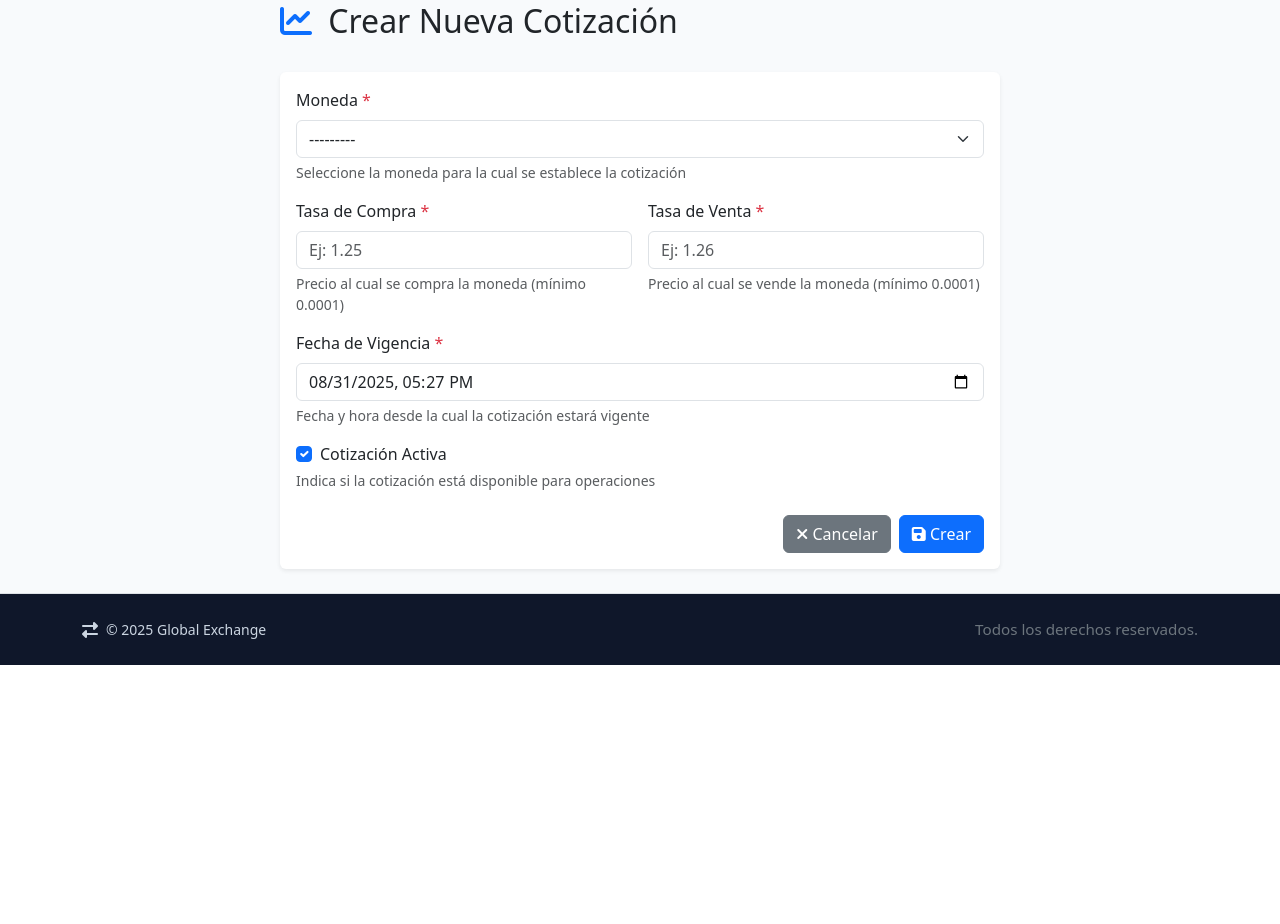
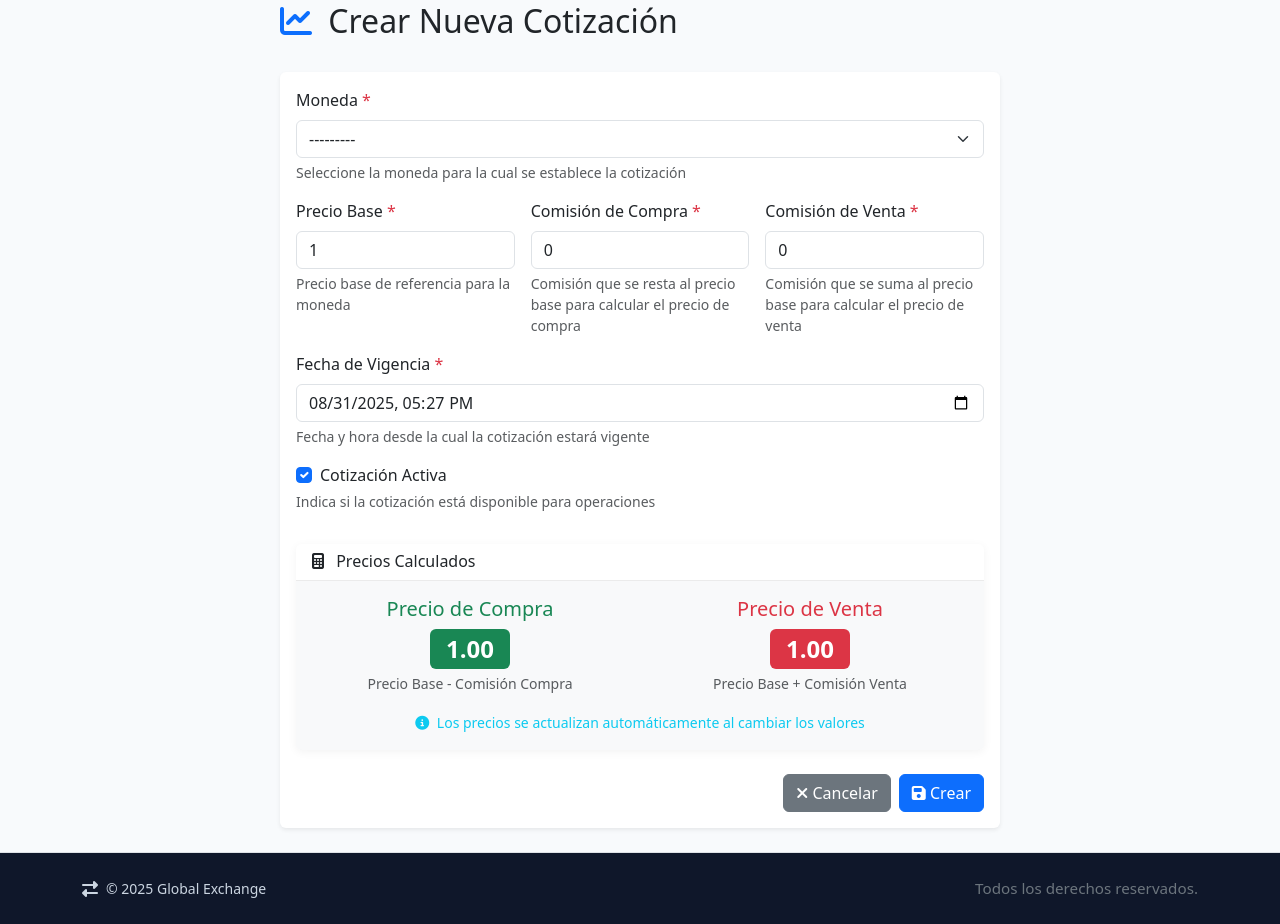
Before and after one commit to ingenieria-software-fpuna/global-exchange, a Django app: page /tasa-cambio/crear/ in a window 1280 px wide. Shown: the part 228-1152 px from the top of the page. Before the commit the page ends 893 px from the top, so only its background shows below. Run offline with Django 5.2, Linux system fonts and the light colour scheme; the visitor is signed in with stand-in values (Sample User, id 1); data that the repository does not hold is empty.

Commit message:
Refactorizar el modelo y los formularios de TasaCambio para utilizar precio_base, comision_compra y comision_venta en lugar de tasa_compra y tasa_venta. Actualizar las vistas, plantillas y pruebas relacionadas según corresponda. Implementar el cálculo de precios en tiempo real en los formularios.

```diff
--- a/tasa_cambio/forms.py
+++ b/tasa_cambio/forms.py
@@ -13,24 +13,30 @@ class TasaCambioForm(forms.ModelForm):
     class Meta:
         model = TasaCambio
         fields = [
-            'moneda', 'tasa_compra', 'tasa_venta', 'fecha_vigencia', 'es_activa'
+            'moneda', 'precio_base', 'comision_compra', 'comision_venta', 'fecha_vigencia', 'es_activa'
         ]
         widgets = {
             'moneda': forms.Select(attrs={
                 'class': 'form-select',
                 'placeholder': 'Seleccione una moneda'
             }),
-            'tasa_compra': forms.NumberInput(attrs={
+            'precio_base': forms.NumberInput(attrs={
                 'class': 'form-control',
-                'placeholder': 'Ej: 1.25',
+                'placeholder': 'Ej: 7500',
                 'step': 'any',
                 'min': '0.00000001'
             }),
-            'tasa_venta': forms.NumberInput(attrs={
+            'comision_compra': forms.NumberInput(attrs={
                 'class': 'form-control',
-                'placeholder': 'Ej: 1.26',
+                'placeholder': 'Ej: 300',
                 'step': 'any',
-                'min': '0.00000001'
+                'min': '0'
+            }),
+            'comision_venta': forms.NumberInput(attrs={
+                'class': 'form-control',
+                'placeholder': 'Ej: 200',
+                'step': 'any',
+                'min': '0'
             }),
             'fecha_vigencia': forms.DateTimeInput(attrs={
                 'class': 'form-control',
@@ -43,15 +49,17 @@ class TasaCambioForm(forms.ModelForm):
         }
         labels = {
             'moneda': 'Moneda',
-            'tasa_compra': 'Tasa de Compra',
-            'tasa_venta': 'Tasa de Venta',
+            'precio_base': 'Precio Base',
+            'comision_compra': 'Comisión de Compra',
+            'comision_venta': 'Comisión de Venta',
             'fecha_vigencia': 'Fecha de Vigencia',
             'es_activa': 'Cotización Activa',
         }
         help_texts = {
             'moneda': 'Seleccione la moneda para la cual se establece la cotización',
-            'tasa_compra': 'Precio al cual se compra la moneda (mínimo 0.0001)',
-            'tasa_venta': 'Precio al cual se vende la moneda (mínimo 0.0001)',
+            'precio_base': 'Precio base de referencia para la moneda',
+            'comision_compra': 'Comisión que se resta al precio base para calcular el precio de compra',
+            'comision_venta': 'Comisión que se suma al precio base para calcular el precio de venta',
             'fecha_vigencia': 'Fecha y hora desde la cual la cotización estará vigente',
             'es_activa': 'Indica si la cotización está disponible para operaciones',
         }
@@ -68,42 +76,37 @@ class TasaCambioForm(forms.ModelForm):
 
     def clean(self):
         cleaned_data = super().clean()
-        tasa_compra = cleaned_data.get('tasa_compra')
-        tasa_venta = cleaned_data.get('tasa_venta')
+        precio_base = cleaned_data.get('precio_base')
+        comision_compra = cleaned_data.get('comision_compra')
+        comision_venta = cleaned_data.get('comision_venta')
         moneda = cleaned_data.get('moneda')
 
-        # Validar que la tasa de venta sea mayor que la de compra
-        if tasa_compra and tasa_venta:
-            if tasa_venta <= tasa_compra:
+        # Validar que el precio de compra resultante sea positivo
+        if precio_base and comision_compra:
+            precio_compra = precio_base - comision_compra
+            if precio_compra <= 0:
                 raise forms.ValidationError(
-                    'La tasa de venta debe ser mayor que la tasa de compra.'
+                    f'El precio de compra resultante debe ser positivo. '
+                    f'Precio base: {precio_base}, Comisión de compra: {comision_compra} '
+                    f'= Precio de compra: {precio_compra}'
                 )
 
-        # Validar que las tasas respeten los decimales de la moneda
-        if moneda and (tasa_compra or tasa_venta):
+        # Validar que las comisiones respeten los decimales de la moneda
+        if moneda and (precio_base or comision_compra or comision_venta):
             decimales_moneda = moneda.decimales
 
-            if tasa_compra:
-                # Verificar que la tasa de compra no tenga más decimales de los permitidos
-                str_compra = str(tasa_compra)
-                if '.' in str_compra:
-                    decimales_compra = len(str_compra.split('.')[1])
-                    if decimales_compra > decimales_moneda:
-                        raise forms.ValidationError(
-                            f'La tasa de compra no puede tener más de {decimales_moneda} decimales '
-                            f'(configurado para {moneda.nombre}).'
-                        )
-
-            if tasa_venta:
-                # Verificar que la tasa de venta no tenga más decimales de los permitidos
-                str_venta = str(tasa_venta)
-                if '.' in str_venta:
-                    decimales_venta = len(str_venta.split('.')[1])
-                    if decimales_venta > decimales_moneda:
-                        raise forms.ValidationError(
-                            f'La tasa de venta no puede tener más de {decimales_moneda} decimales '
-                            f'(configurado para {moneda.nombre}).'
-                        )
+            for campo, valor in [('precio_base', precio_base),
+                               ('comision_compra', comision_compra),
+                               ('comision_venta', comision_venta)]:
+                if valor:
+                    str_valor = str(valor)
+                    if '.' in str_valor:
+                        decimales_valor = len(str_valor.split('.')[1])
+                        if decimales_valor > decimales_moneda:
+                            raise forms.ValidationError(
+                                f'El {campo.replace("_", " ")} no puede tener más de {decimales_moneda} decimales '
+                                f'(configurado para {moneda.nombre}).'
+                            )
 
         # Verificar si ya existe una cotización activa para informar al usuario
         if moneda and not self.instance.pk:
@@ -118,17 +121,23 @@ class TasaCambioForm(forms.ModelForm):
 
         return cleaned_data
 
-    def clean_tasa_compra(self):
-        tasa_compra = self.cleaned_data.get('tasa_compra')
-        if tasa_compra and tasa_compra <= 0:
-            raise forms.ValidationError('La tasa de compra debe ser mayor que cero.')
-        return tasa_compra
+    def clean_precio_base(self):
+        precio_base = self.cleaned_data.get('precio_base')
+        if precio_base and precio_base <= 0:
+            raise forms.ValidationError('El precio base debe ser mayor que cero.')
+        return precio_base
 
-    def clean_tasa_venta(self):
-        tasa_venta = self.cleaned_data.get('tasa_venta')
-        if tasa_venta and tasa_venta <= 0:
-            raise forms.ValidationError('La tasa de venta debe ser mayor que cero.')
-        return tasa_venta
+    def clean_comision_compra(self):
+        comision_compra = self.cleaned_data.get('comision_compra')
+        if comision_compra and comision_compra < 0:
+            raise forms.ValidationError('La comisión de compra no puede ser negativa.')
+        return comision_compra
+
+    def clean_comision_venta(self):
+        comision_venta = self.cleaned_data.get('comision_venta')
+        if comision_venta and comision_venta < 0:
+            raise forms.ValidationError('La comisión de venta no puede ser negativa.')
+        return comision_venta
 
 
 class TasaCambioSearchForm(forms.Form):
--- a/tasa_cambio/templates/tasa_cambio/tasacambio_form.html
+++ b/tasa_cambio/templates/tasa_cambio/tasacambio_form.html
@@ -57,35 +57,51 @@
                                 {% endif %}
                             </div>
 
-                            <!-- Tasa de Compra -->
-                            <div class="col-md-6">
-                                <label for="{{ form.tasa_compra.id_for_label }}" class="form-label">
-                                    {{ form.tasa_compra.label }} <span class="text-danger">*</span>
+                            <!-- Precio Base -->
+                            <div class="col-md-4">
+                                <label for="{{ form.precio_base.id_for_label }}" class="form-label">
+                                    {{ form.precio_base.label }} <span class="text-danger">*</span>
                                 </label>
-                                {{ form.tasa_compra }}
-                                {% if form.tasa_compra.errors %}
+                                {{ form.precio_base }}
+                                {% if form.precio_base.errors %}
                                     <div class="invalid-feedback d-block">
-                                        {{ form.tasa_compra.errors.0 }}
+                                        {{ form.precio_base.errors.0 }}
                                     </div>
                                 {% endif %}
-                                {% if form.tasa_compra.help_text %}
-                                    <div class="form-text">{{ form.tasa_compra.help_text }}</div>
+                                {% if form.precio_base.help_text %}
+                                    <div class="form-text">{{ form.precio_base.help_text }}</div>
                                 {% endif %}
                             </div>
 
-                            <!-- Tasa de Venta -->
-                            <div class="col-md-6">
-                                <label for="{{ form.tasa_venta.id_for_label }}" class="form-label">
-                                    {{ form.tasa_venta.label }} <span class="text-danger">*</span>
+                            <!-- Comisión de Compra -->
+                            <div class="col-md-4">
+                                <label for="{{ form.comision_compra.id_for_label }}" class="form-label">
+                                    {{ form.comision_compra.label }} <span class="text-danger">*</span>
                                 </label>
-                                {{ form.tasa_venta }}
-                                {% if form.tasa_venta.errors %}
+                                {{ form.comision_compra }}
+                                {% if form.comision_compra.errors %}
                                     <div class="invalid-feedback d-block">
-                                        {{ form.tasa_venta.errors.0 }}
+                                        {{ form.comision_compra.errors.0 }}
                                     </div>
                                 {% endif %}
-                                {% if form.tasa_venta.help_text %}
-                                    <div class="form-text">{{ form.tasa_venta.help_text }}</div>
+                                {% if form.comision_compra.help_text %}
+                                    <div class="form-text">{{ form.comision_compra.help_text }}</div>
+                                {% endif %}
+                            </div>
+
+                            <!-- Comisión de Venta -->
+                            <div class="col-md-4">
+                                <label for="{{ form.comision_venta.id_for_label }}" class="form-label">
+                                    {{ form.comision_venta.label }} <span class="text-danger">*</span>
+                                </label>
+                                {{ form.comision_venta }}
+                                {% if form.comision_venta.errors %}
+                                    <div class="invalid-feedback d-block">
+                                        {{ form.comision_venta.errors.0 }}
+                                    </div>
+                                {% endif %}
+                                {% if form.comision_venta.help_text %}
+                                    <div class="form-text">{{ form.comision_venta.help_text }}</div>
                                 {% endif %}
                             </div>
 
@@ -121,6 +137,44 @@
                                 {% if form.es_activa.help_text %}
                                     <div class="form-text">{{ form.es_activa.help_text }}</div>
                                 {% endif %}
+                            </div>
+
+                            <!-- Vista previa de precios calculados -->
+                            <div class="col-md-12">
+                                <div class="card bg-light mt-3">
+                                    <div class="card-header">
+                                        <h6 class="mb-0">
+                                            <i class="fas fa-calculator me-2"></i>
+                                            Precios Calculados
+                                        </h6>
+                                    </div>
+                                    <div class="card-body">
+                                        <div class="row">
+                                            <div class="col-md-6">
+                                                <div class="text-center">
+                                                    <h5 class="text-success">Precio de Compra</h5>
+                                                    <span class="badge bg-success fs-4" id="precio-compra">-</span>
+                                                    <small class="d-block text-muted mt-1">Precio Base - Comisión Compra</small>
+                                                </div>
+                                            </div>
+                                            <div class="col-md-6">
+                                                <div class="text-center">
+                                                    <h5 class="text-danger">Precio de Venta</h5>
+                                                    <span class="badge bg-danger fs-4" id="precio-venta">-</span>
+                                                    <small class="d-block text-muted mt-1">Precio Base + Comisión Venta</small>
+                                                </div>
+                                            </div>
+                                        </div>
+                                        <div class="row mt-3">
+                                            <div class="col-md-12 text-center">
+                                                <small class="text-info">
+                                                    <i class="fas fa-info-circle me-1"></i>
+                                                    Los precios se actualizan automáticamente al cambiar los valores
+                                                </small>
+                                            </div>
+                                        </div>
+                                    </div>
+                                </div>
                             </div>
                         </div>
 
@@ -167,13 +221,43 @@
     }, false);
 })();
 
-// Validación en tiempo real de tasas
+// Validación en tiempo real y cálculo de precios
 document.addEventListener('DOMContentLoaded', function() {
-    const tasaCompra = document.getElementById('{{ form.tasa_compra.id_for_label }}');
-    const tasaVenta = document.getElementById('{{ form.tasa_venta.id_for_label }}');
+    const precioBase = document.getElementById('{{ form.precio_base.id_for_label }}');
+    const comisionCompra = document.getElementById('{{ form.comision_compra.id_for_label }}');
+    const comisionVenta = document.getElementById('{{ form.comision_venta.id_for_label }}');
     const monedaSelect = document.getElementById('{{ form.moneda.id_for_label }}');
+    const precioCompraDisplay = document.getElementById('precio-compra');
+    const precioVentaDisplay = document.getElementById('precio-venta');
 
-    // Función para ajustar los campos de tasa según los decimales de la moneda
+    // Función para calcular y mostrar precios
+    function calcularPrecios() {
+        const base = parseFloat(precioBase.value) || 0;
+        const compra = parseFloat(comisionCompra.value) || 0;
+        const venta = parseFloat(comisionVenta.value) || 0;
+
+        const precioCompraCalculado = base - compra;
+        const precioVentaCalculado = base + venta;
+
+        precioCompraDisplay.textContent = precioCompraCalculado.toFixed(2);
+        precioVentaDisplay.textContent = precioVentaCalculado.toFixed(2);
+
+        // Cambiar color si los precios son inválidos
+        if (precioCompraCalculado <= 0) {
+            precioCompraDisplay.className = 'badge bg-warning fs-4';
+            precioCompraDisplay.textContent = 'Inválido';
+        } else {
+            precioCompraDisplay.className = 'badge bg-success fs-4';
+        }
+
+        if (precioVentaCalculado <= 0) {
+            precioVentaDisplay.className = 'badge bg-warning fs-4';
+        } else {
+            precioVentaDisplay.className = 'badge bg-danger fs-4';
+        }
+    }
+
+    // Función para ajustar los campos según los decimales de la moneda
     function ajustarDecimalesMoneda() {
         const monedaId = monedaSelect.value;
         if (monedaId) {
@@ -185,35 +269,26 @@ document.addEventListener('DOMContentLoaded', function() {
                         const decimales = data.data.decimales;
                         const step = Math.pow(10, -decimales);
 
-                        // Ajustar el step de los campos de tasa
-                        tasaCompra.step = step;
-                        tasaVenta.step = step;
+                        precioBase.step = step;
+                        comisionCompra.step = step;
+                        comisionVenta.step = step;
 
-                        // Actualizar placeholders con ejemplos apropiados
-                        if (decimales === 0) {
-                            tasaCompra.placeholder = 'Ej: 1250';
-                            tasaVenta.placeholder = 'Ej: 1260';
-                        } else if (decimales === 2) {
-                            tasaCompra.placeholder = 'Ej: 1250.00';
-                            tasaVenta.placeholder = 'Ej: 1260.00';
-                        } else if (decimales === 4) {
-                            tasaCompra.placeholder = 'Ej: 1250.0000';
-                            tasaVenta.placeholder = 'Ej: 1260.0000';
-                        } else {
-                            tasaCompra.placeholder = `Ej: 1250.${'0'.repeat(decimales)}`;
-                            tasaVenta.placeholder = `Ej: 1260.${'0'.repeat(decimales)}`;
-                        }
-
-                        // Limpiar valores existentes para evitar inconsistencias
-                        tasaCompra.value = '';
-                        tasaVenta.value = '';
+                        // Actualizar placeholder
+                        precioBase.placeholder = `Precio base (${decimales} decimales)`;
+                        comisionCompra.placeholder = `Comisión compra (${decimales} decimales)`;
+                        comisionVenta.placeholder = `Comisión venta (${decimales} decimales)`;
                     }
                 })
                 .catch(error => {
-                    console.error('Error al obtener información de la moneda:', error);
+                    console.log('Error al obtener detalles de moneda:', error);
                 });
         }
     }
+
+    // Event listeners para cálculo en tiempo real
+    precioBase.addEventListener('input', calcularPrecios);
+    comisionCompra.addEventListener('input', calcularPrecios);
+    comisionVenta.addEventListener('input', calcularPrecios);
 
     // Event listener para cambios en la selección de moneda
     monedaSelect.addEventListener('change', ajustarDecimalesMoneda);
@@ -223,21 +298,8 @@ document.addEventListener('DOMContentLoaded', function() {
         ajustarDecimalesMoneda();
     }
 
-    function validarTasas() {
-        if (tasaCompra.value && tasaVenta.value) {
-            const compra = parseFloat(tasaCompra.value);
-            const venta = parseFloat(tasaVenta.value);
-
-            if (venta <= compra) {
-                tasaVenta.setCustomValidity('La tasa de venta debe ser mayor que la de compra');
-            } else {
-                tasaVenta.setCustomValidity('');
-            }
-        }
-    }
-
-    tasaCompra.addEventListener('input', validarTasas);
-    tasaVenta.addEventListener('input', validarTasas);
+    // Calcular precios iniciales
+    calcularPrecios();
 });
 </script>
 {% endblock %}
```
Also changed, not shown: scripts/create_currencies_test.py (+37 -23 lines), tasa_cambio/admin.py (+4 -4 lines), tasa_cambio/models.py (+58 -11 lines), tasa_cambio/templates/tasa_cambio/dashboard.html (+4 -6 lines), tasa_cambio/templates/tasa_cambio/tasacambio_list.html (+16 -11 lines), tasa_cambio/tests.py (+37 -26 lines), tasa_cambio/migrations/0005_remove_tasacambio_tasa_compra_and_more.py (added).
